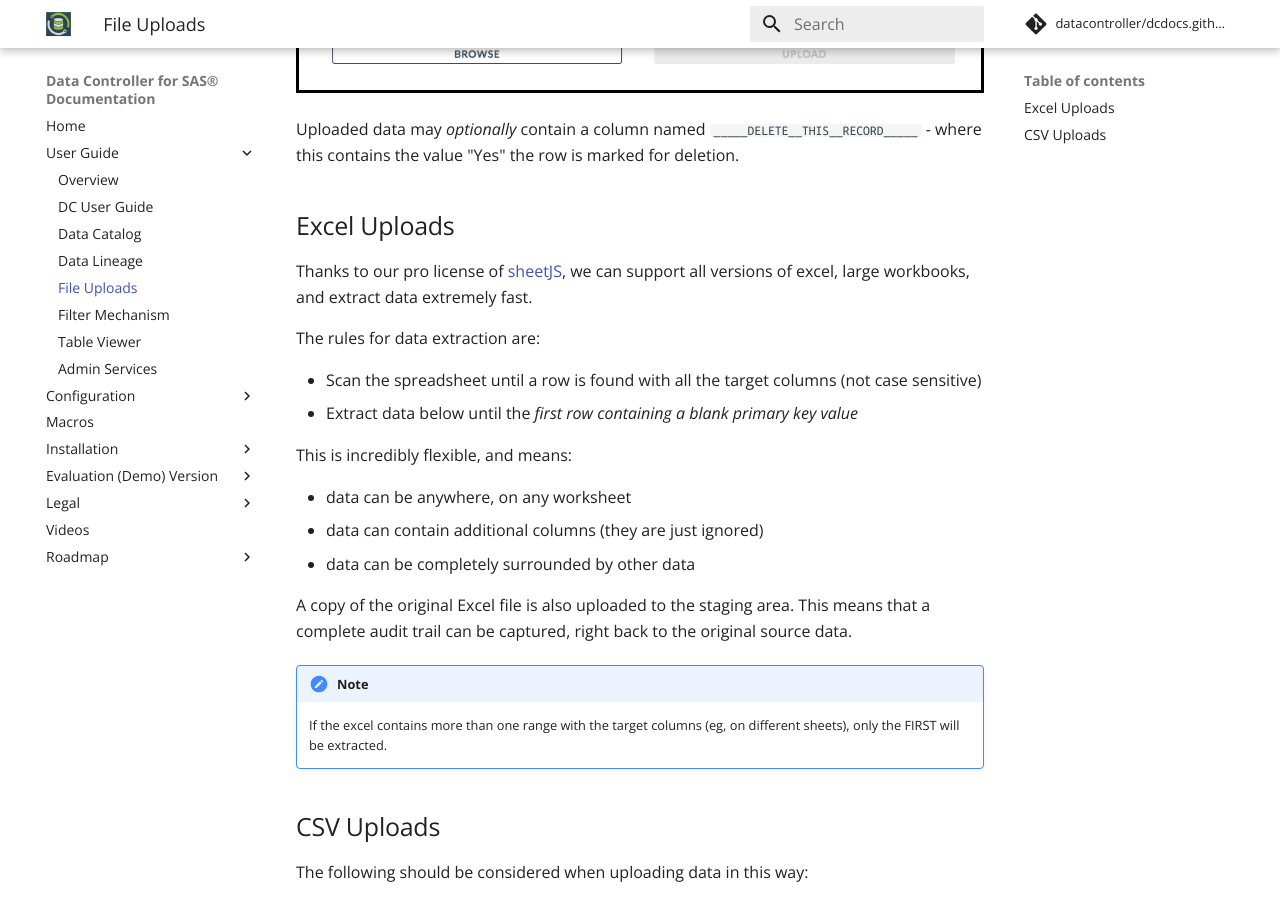
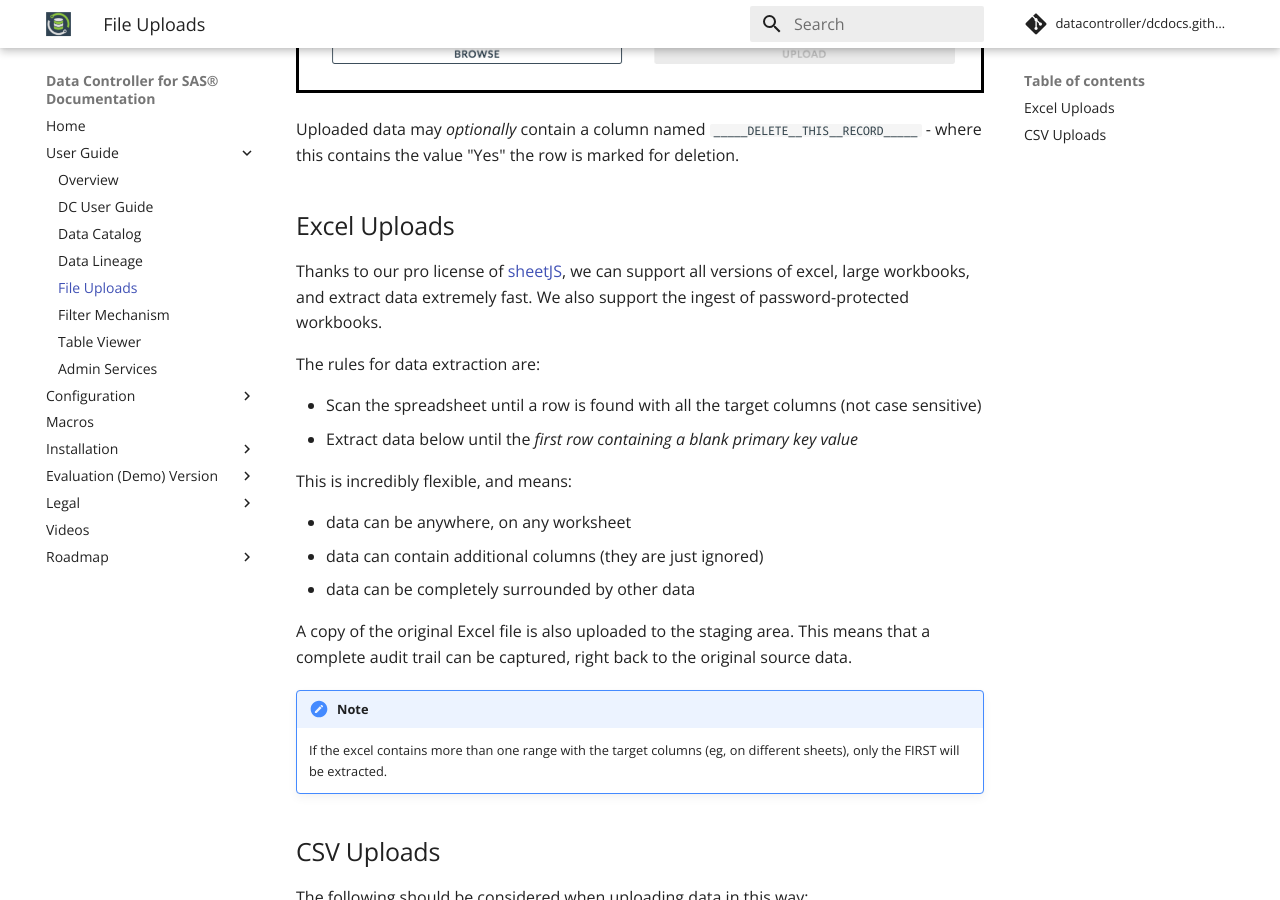
Before and after one commit to datacontroller/docs.datacontroller.io, an MkDocs documentation site: the page built from docs/dcu-fileupload.md, in a window 1280 px wide and 900 px high, scrolled down 636 px. Built offline with MkDocs 1.6.1 and Material for MkDocs 9.7.7, drawn with Linux system fonts in a browser that asks for light colours; comment, search, counter and statistics services are not loaded.

Commit message:
Update dcu-fileupload.md

```diff
--- a/docs/dcu-fileupload.md
+++ b/docs/dcu-fileupload.md
@@ -8,7 +8,7 @@
 
 ## Excel Uploads
 
-Thanks to our pro license of [sheetJS](https://sheetjs.com/), we can support all versions of excel, large workbooks, and extract data extremely fast.
+Thanks to our pro license of [sheetJS](https://sheetjs.com/), we can support all versions of excel, large workbooks, and extract data extremely fast.  We also support the ingest of password-protected workbooks.
 
 The rules for data extraction are:
 
```
